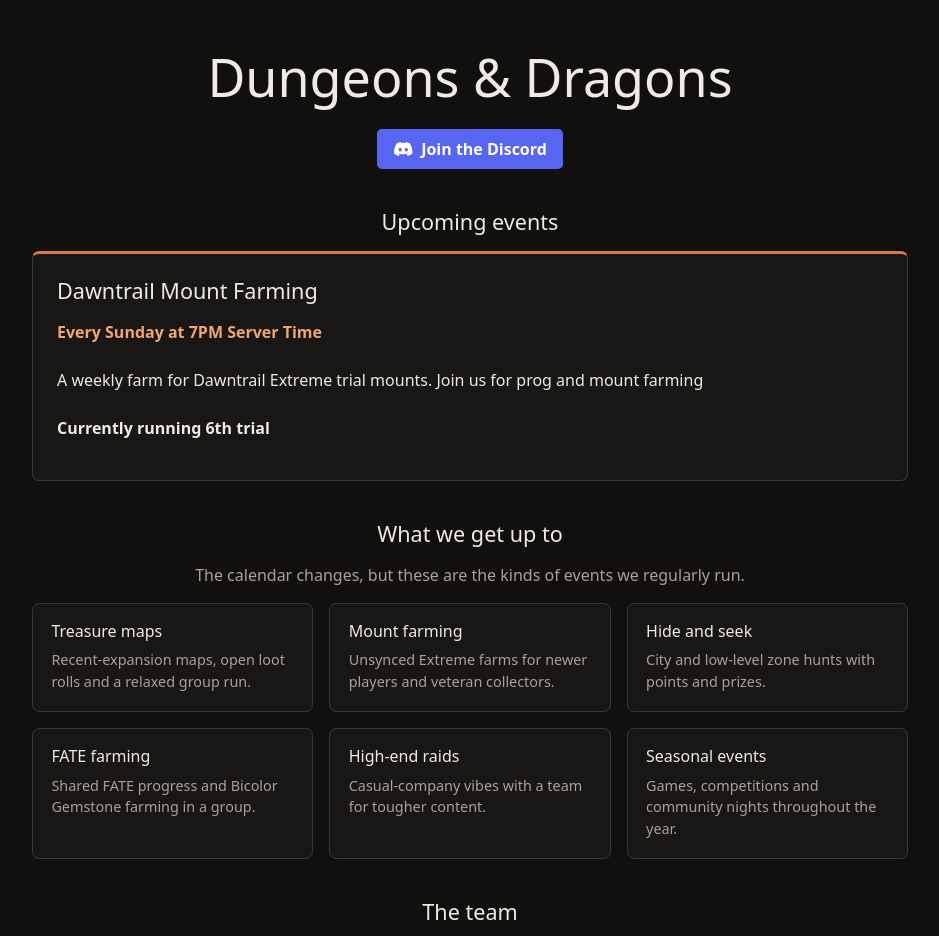
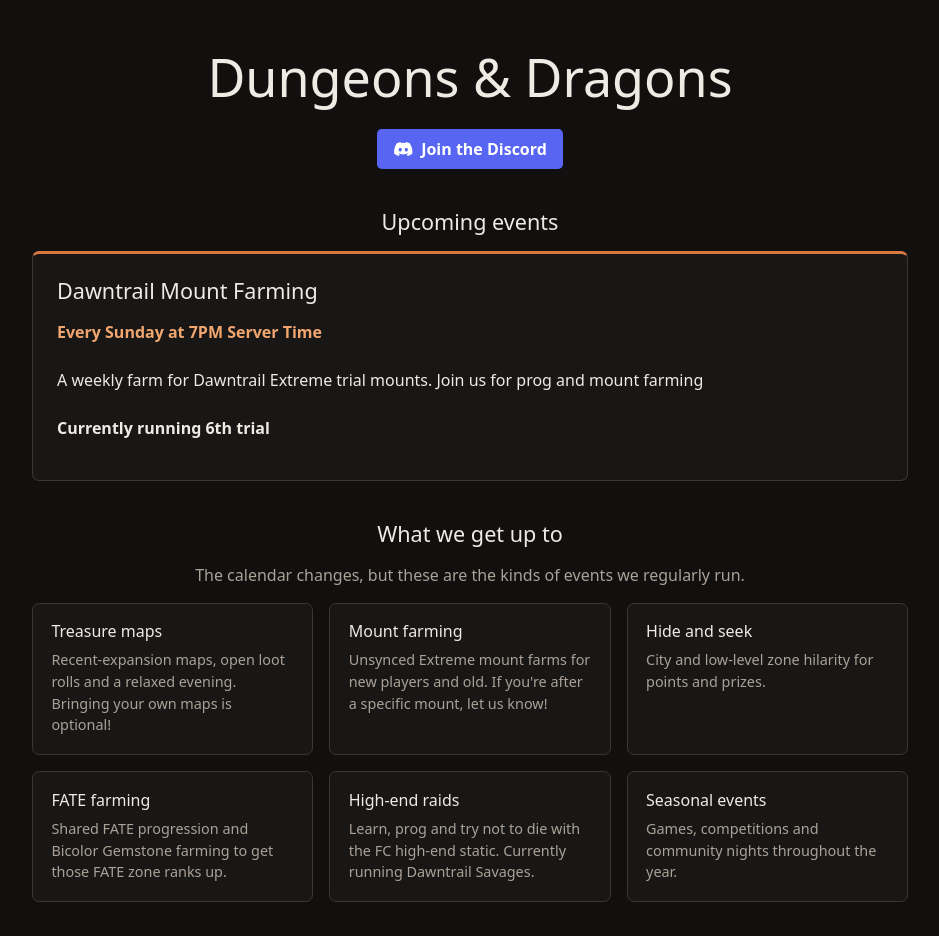
Before and after one commit to DND-FC/dnd-fc.github.io, a plain HTML site: page index.html in a window 1280 px wide. Shown: the top 936 px of the page, without its empty margins (170-1109 px from the left). Drawn offline with Linux system fonts and the light colour scheme.

Commit message:
Publish site

```diff
--- a/index.html
+++ b/index.html
@@ -74,23 +74,23 @@
             <div class="activity-grid mt-3">
                 <article class="activity-card">
                     <h3>Treasure maps</h3>
-                    <p>Recent-expansion maps, open loot rolls and a relaxed group run.</p>
+                    <p>Recent-expansion maps, open loot rolls and a relaxed evening. Bringing your own maps is optional!</p>
                 </article>
                 <article class="activity-card">
                     <h3>Mount farming</h3>
-                    <p>Unsynced Extreme farms for newer players and veteran collectors.</p>
+                    <p>Unsynced Extreme mount farms for new players and old. If you're after a specific mount, let us know!</p>
                 </article>
                 <article class="activity-card">
                     <h3>Hide and seek</h3>
-                    <p>City and low-level zone hunts with points and prizes.</p>
+                    <p>City and low-level zone hilarity for points and prizes.</p>
                 </article>
                 <article class="activity-card">
                     <h3>FATE farming</h3>
-                    <p>Shared FATE progress and Bicolor Gemstone farming in a group.</p>
+                    <p>Shared FATE progression and Bicolor Gemstone farming to get those FATE zone ranks up.</p>
                 </article>
                 <article class="activity-card">
                     <h3>High-end raids</h3>
-                    <p>Casual-company vibes with a team for tougher content.</p>
+                    <p>Learn, prog and try not to die with the FC high-end static. Currently running Dawntrail Savages.</p>
                 </article>
                 <article class="activity-card">
                     <h3>Seasonal events</h3>
```
